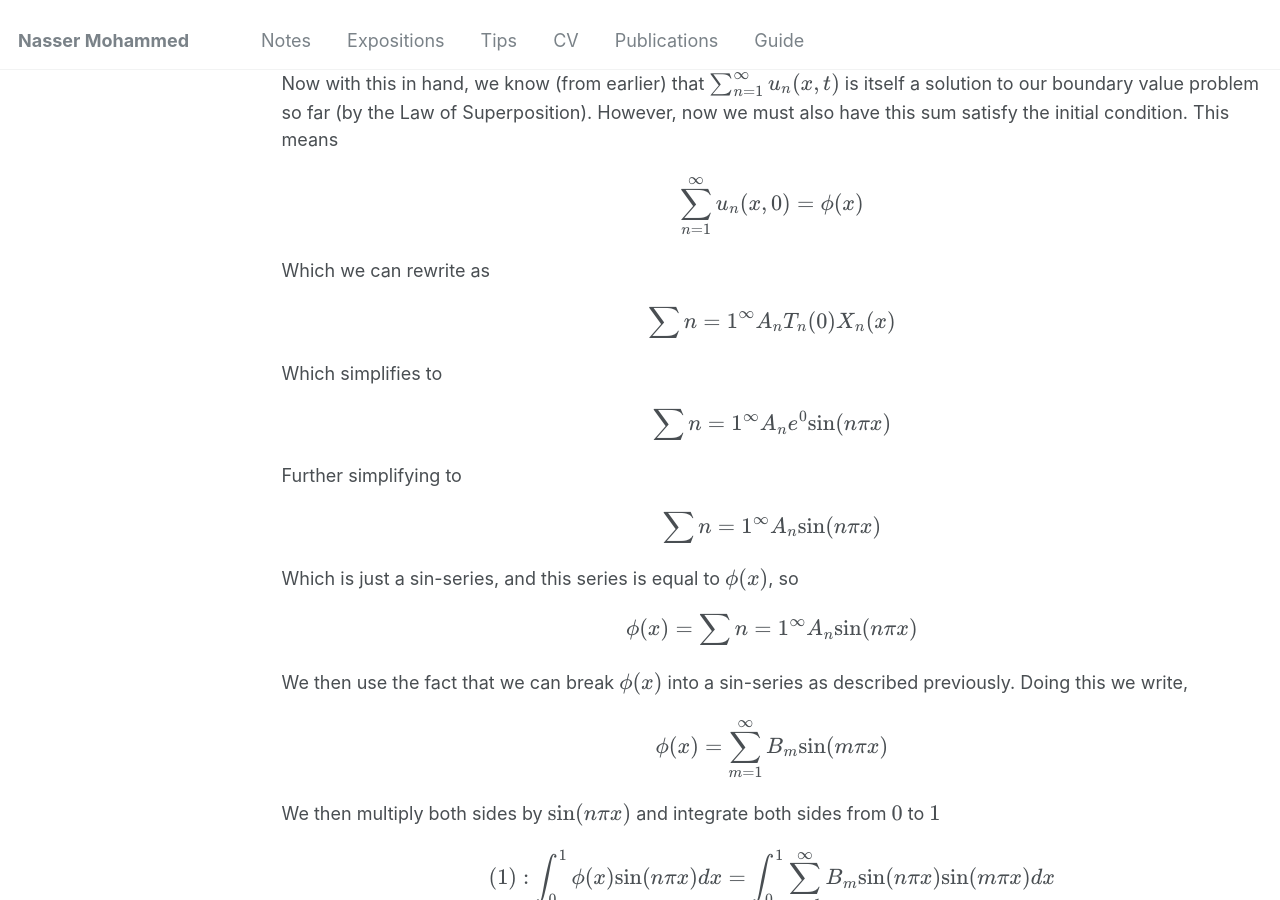
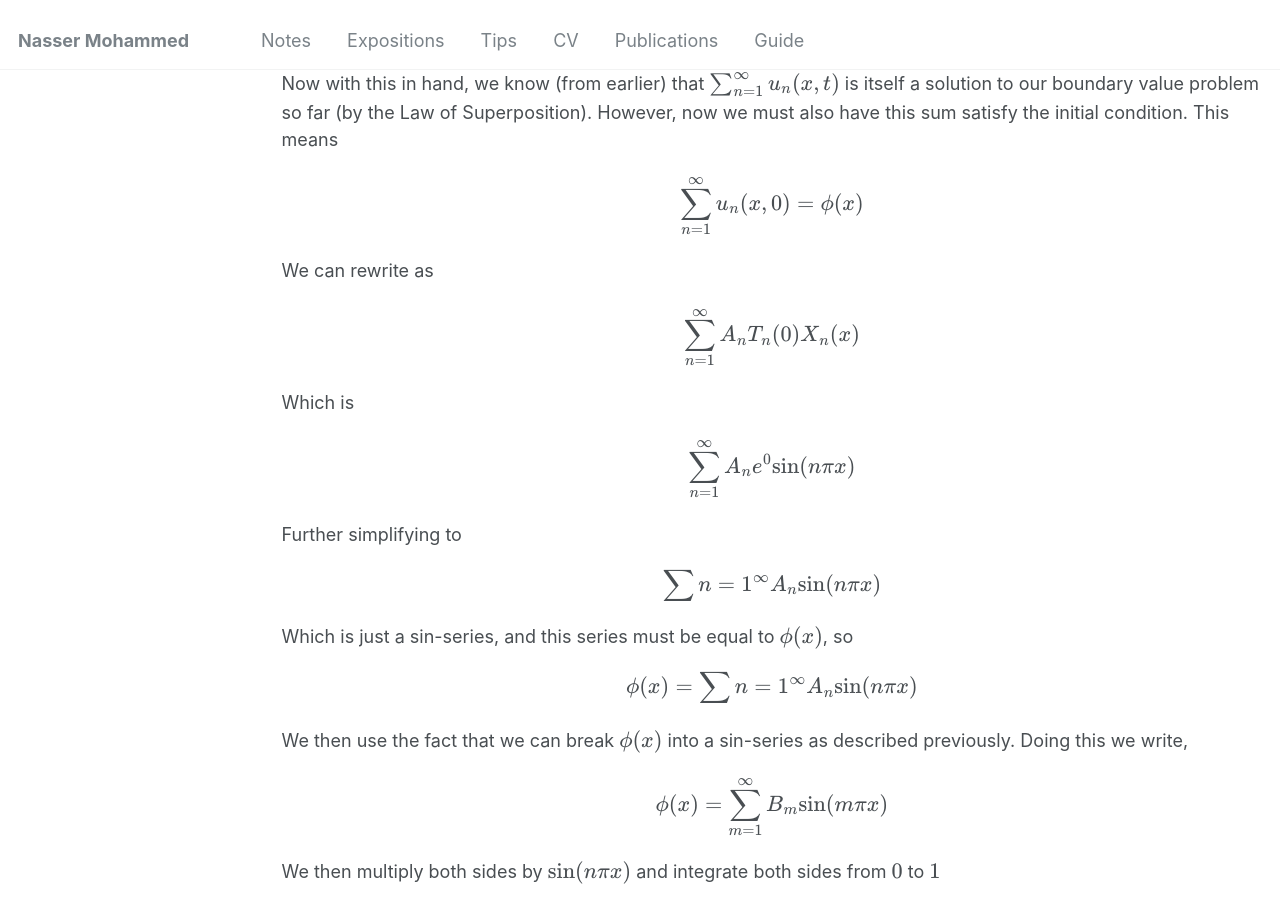
Before and after one commit to Nasser-Mohammed/Nasser-Mohammed.github.io, a Jekyll site: the page built from _pages/notes/pde/heatequation.md, in a window 1280 px wide and 900 px high, scrolled down 7678 px. Built offline with Jekyll 4.4.1, drawn with Linux system fonts in a browser that asks for light colours.

Commit message:
Update heatequation.md

```diff
--- a/_pages/notes/pde/heatequation.md
+++ b/_pages/notes/pde/heatequation.md
@@ -89,13 +89,13 @@ $$
 </div>
 Now with this in hand, we know (from earlier) that \\(\sum_{n = 1}^{\infty}u_n(x,t)\\) is itself a solution to our boundary value problem so far (by the Law of Superposition). However, now we must also have this sum satisfy the initial condition. This means
 \\[\sum_{n = 1}^{\infty}u_n(x,0) = \phi(x)\\]
-Which we can rewrite as
-\\[\sum{n = 1}^{\infty}A_nT_n(0)X_n(x)\\]
-Which simplifies to
-\\[\sum{n = 1}^{\infty}A_ne^0\text{sin}(n\pi x)\\]
+We can rewrite as
+\\[\sum_{n = 1}^{\infty}A_nT_n(0)X_n(x)\\]
+Which is
+\\[\sum_{n = 1}^{\infty}A_ne^0\text{sin}(n\pi x)\\]
 Further simplifying to
 \\[\sum{n = 1}^{\infty}A_n\text{sin}(n\pi x)\\]
-Which is just a sin-series, and this series is equal to \\(\phi(x)\\), so
+Which is just a sin-series, and this series must be equal to \\(\phi(x)\\), so
 \\[\phi(x) = \sum{n = 1}^{\infty}A_n\text{sin}(n\pi x)\\]
 
 We then use the fact that we can break \\(\phi(x)\\) into a sin-series as described previously. Doing this we write, \\[\phi(x) = \sum_{m = 1}^{\infty}B_m\text{sin}(m\pi x)\\]
```
